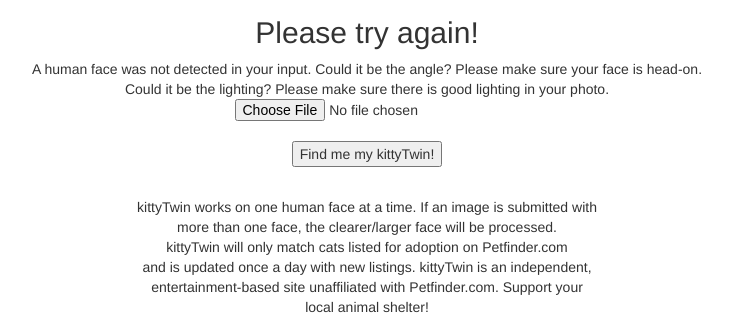
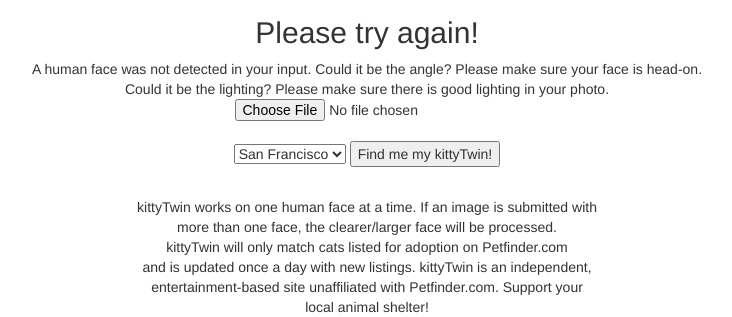
Before and after one commit to kcamrine/insight-kittyTwin, a Flask app: page /retry in a window 1280 px wide. Shown: the part 602-919 px from the top of the page, without its empty margins (273-1005 px from the left). Run offline with Flask 2, Linux system fonts and the light colour scheme; parts of the project's set-up code (start-up, migrations or seed data) failed here and were passed over; some libraries are stand-ins or nearby versions.

Commit message:
fix re-enter template

```diff
--- a/app/templates/re_enter.html
+++ b/app/templates/re_enter.html
@@ -24,6 +24,11 @@
 <form action="/output" method=post enctype=multipart/form-data>
   <p><input type=file name=file>
     <br>
+    <select name="City">
+      <option value="SF">San Francisco</option>
+      <option value="LA">Los Angeles</option>
+      <option value="S">Seattle</option>
+    </select>
     <input type=submit value="Find me my kittyTwin!" name="submit_kt" id="submit_kt">
     </form></center>
     <!--/body-->
```
